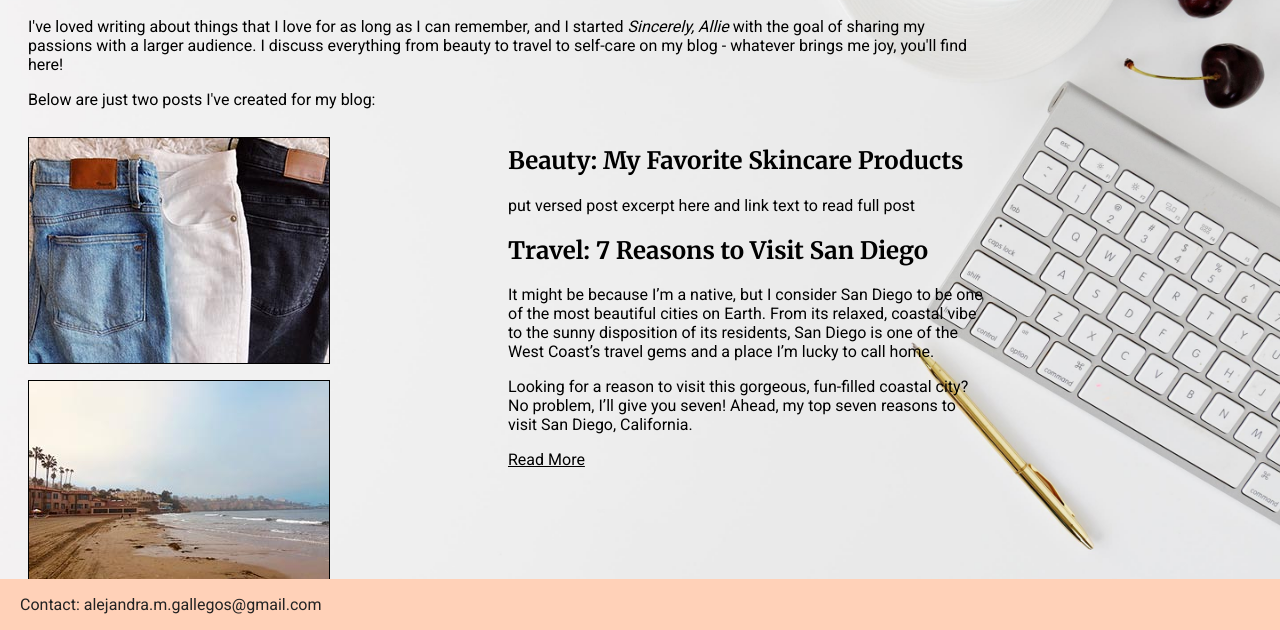
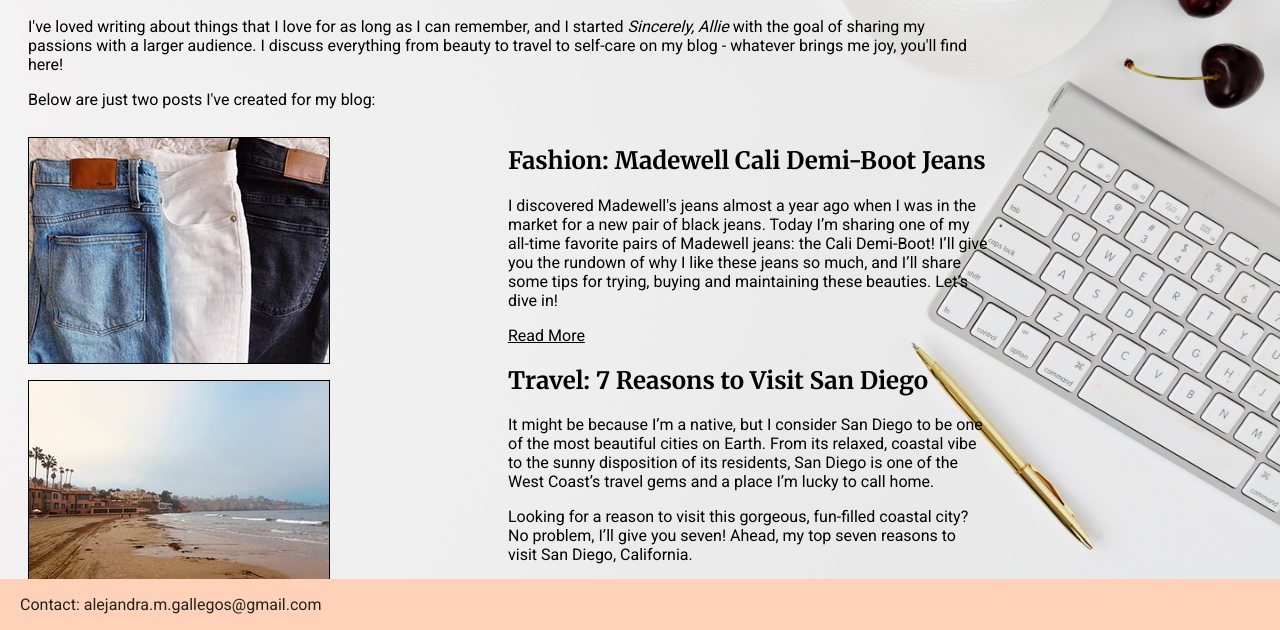
Before and after one commit to agallegos11/agallegos11.github.io, a plain HTML site: page final-project/just-for-fun.html in a window 1280 px wide. Shown: the part 170-800 px from the top of the page. Drawn offline with Linux system fonts and the light colour scheme.

Commit message:
Update just-for-fun.html

```diff
--- a/final-project/just-for-fun.html
+++ b/final-project/just-for-fun.html
@@ -38,8 +38,12 @@
         </section>
 
         <section id="beauty">
-          <h2>Beauty: My Favorite Skincare Products</h2>
-          <p>put versed post excerpt here and link text to read full post</p>
+
+          <h2>Fashion: Madewell Cali Demi-Boot Jeans</h2>
+
+          <p>I discovered Madewell's jeans almost a year ago when I was in the market for a new pair of black jeans. Today I’m sharing one of my all-time favorite pairs of Madewell jeans: the Cali Demi-Boot! I’ll give you the rundown of why I like these jeans so much, and I’ll share some tips for trying, buying and maintaining these beauties. Let’s dive in!</p>
+
+          <p><a href="https://sincerely-allie.com/2019/09/15/fashion-find-madewell-cali-demi-boot-jeans/">Read More</a></p>
 
           <h2>Travel: 7 Reasons to Visit San Diego</h2>
           <p>It might be because I’m a native, but I consider San Diego to be one of the most beautiful cities on Earth. From its relaxed, coastal vibe to the sunny disposition of its residents, San Diego is one of the West Coast’s travel gems and a place I’m lucky to call home.</p>
```
